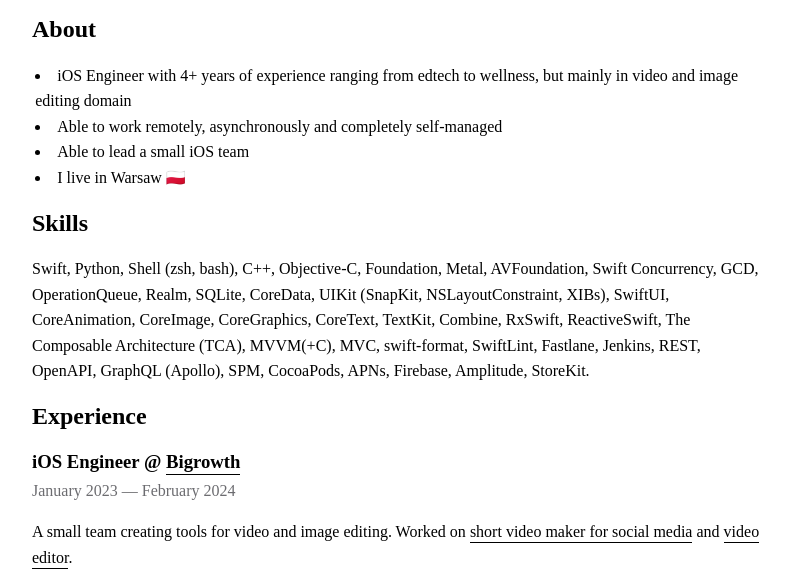
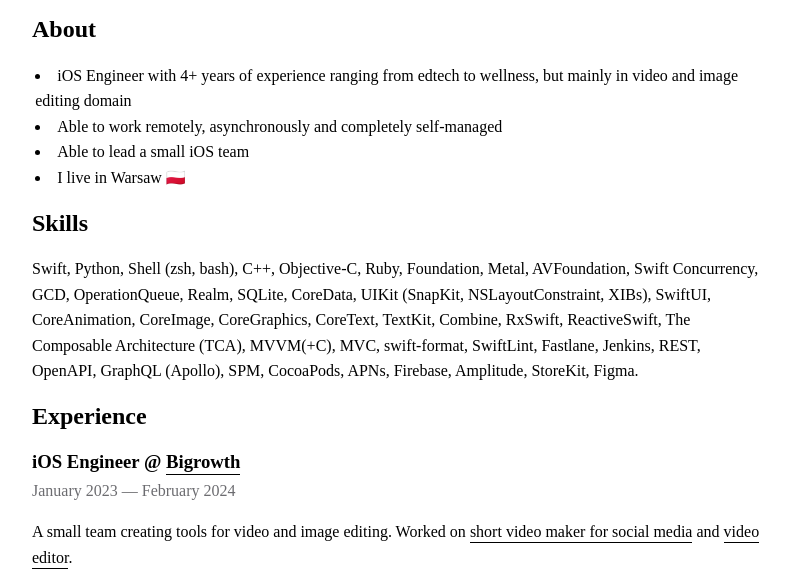
Before and after one commit to japanese-goblinn/cv, a plain HTML site: page index.html in a window 1280 px wide. Shown: the part 148-732 px from the top of the page, without its empty margins (244-1034 px from the left). Drawn offline with Linux system fonts and the light colour scheme.

Commit message:
feat: skill set update

```diff
--- a/index.html
+++ b/index.html
@@ -31,7 +31,7 @@
 		<section>
 			<h2>Skills</h2>
 			<p>
-				Swift, Python, Shell (zsh, bash), C++, Objective-C, Foundation, Metal, AVFoundation, Swift Concurrency, GCD, OperationQueue, Realm, SQLite, CoreData, UIKit (SnapKit, NSLayoutConstraint, XIBs), SwiftUI, CoreAnimation, CoreImage, CoreGraphics, CoreText, TextKit, Combine, RxSwift, ReactiveSwift, The Composable Architecture (TCA), MVVM(+C), MVC, swift-format, SwiftLint, Fastlane, Jenkins, REST, OpenAPI, GraphQL (Apollo), SPM, CocoaPods, APNs, Firebase, Amplitude, StoreKit.
+				Swift, Python, Shell (zsh, bash), C++, Objective-C, Ruby, Foundation, Metal, AVFoundation, Swift Concurrency, GCD, OperationQueue, Realm, SQLite, CoreData, UIKit (SnapKit, NSLayoutConstraint, XIBs), SwiftUI, CoreAnimation, CoreImage, CoreGraphics, CoreText, TextKit, Combine, RxSwift, ReactiveSwift, The Composable Architecture (TCA), MVVM(+C), MVC, swift-format, SwiftLint, Fastlane, Jenkins, REST, OpenAPI, GraphQL (Apollo), SPM, CocoaPods, APNs, Firebase, Amplitude, StoreKit, Figma.
 			</p>
 		</section>
 		<!-- Experience -->
```
